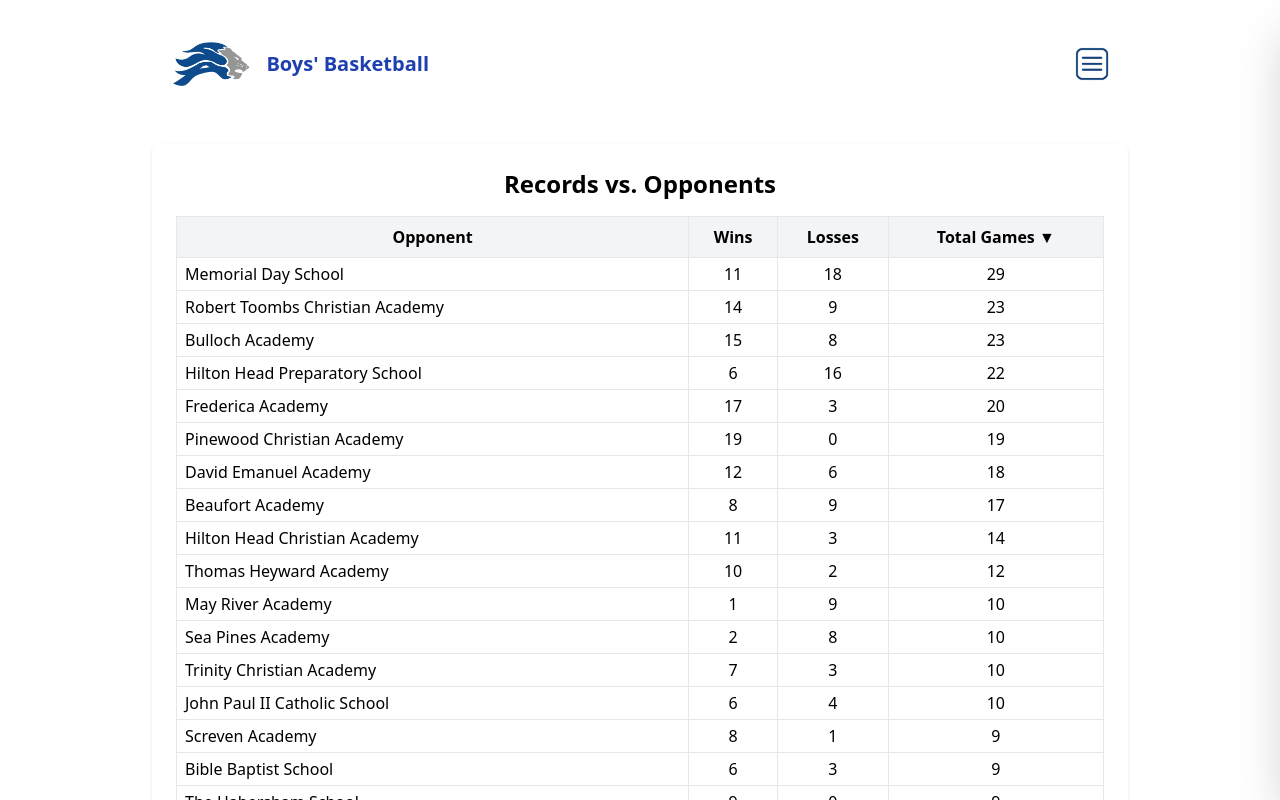
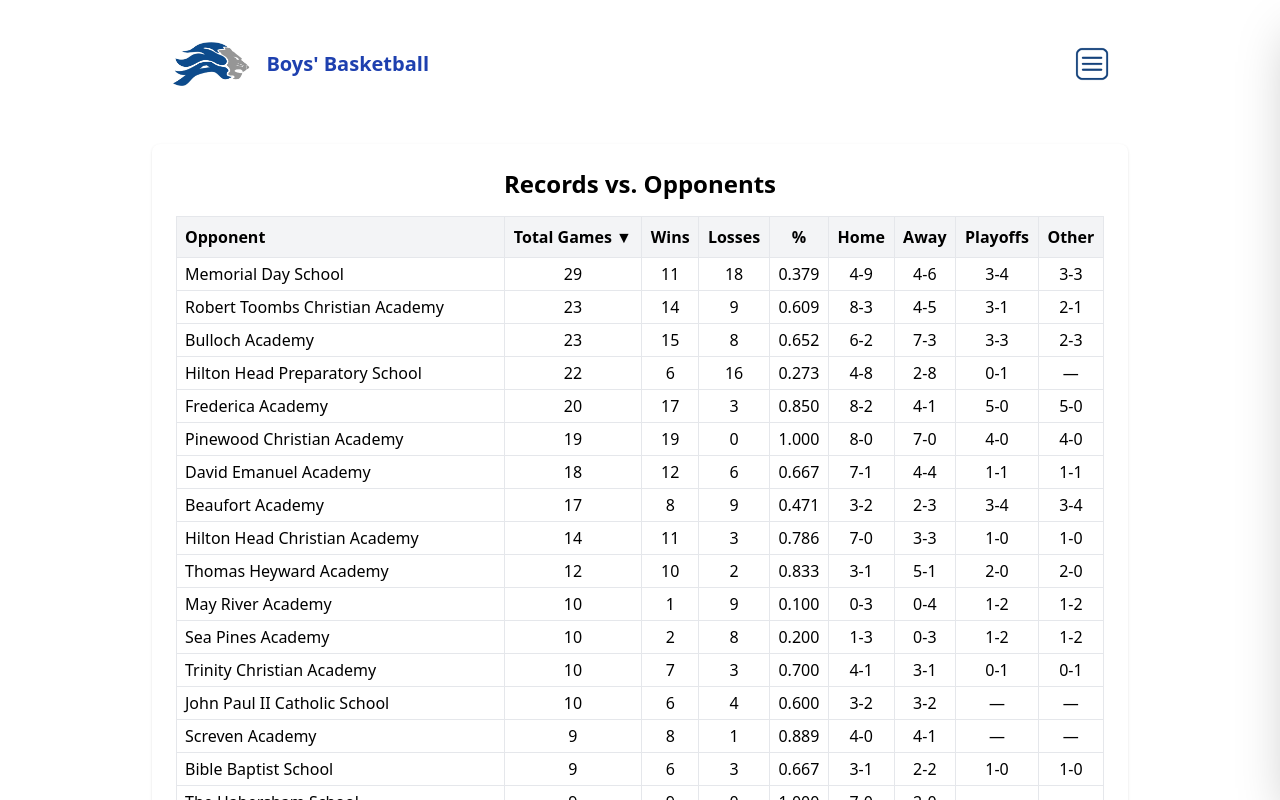
Before and after one commit to newonda1/st-andrews-basketball, a React (Vite) app: page /athletics/boys/basketball/records/opponents in a window 1280 px wide. Shown: the top 800 px of the page. Built offline with nearby package versions, Linux system fonts and the light colour scheme.

Commit message:
Update RecordsVsOpponents.jsx

```diff
--- a/src/boys/basketball/pages/RecordsVsOpponents.jsx
+++ b/src/boys/basketball/pages/RecordsVsOpponents.jsx
@@ -31,7 +31,6 @@ function RecordsVsOpponents() {
   };
 
   const gameTypeLabel = (g) => {
-    // Adjust these to match your exact schema if needed
     const t =
       g.GameType ?? g.Type ?? g.GameCategory ?? g.Category ?? g.SeasonType ?? "";
     const s = String(t).trim();
@@ -40,17 +39,45 @@ function RecordsVsOpponents() {
   };
 
   const resultLabel = (g) => {
-    // If Result is "Unknown" (or missing), we show "—"
     const r = (g?.Result ?? "").toString().trim();
     if (!r || r.toLowerCase() === "unknown") return "—";
     return r;
   };
 
   const locationLabel = (g) => {
-    // Your data uses LocationType (Home/Away/Neutral), but keep fallback options.
     const loc = g.LocationType ?? g.Location ?? g.Site ?? "";
     const s = String(loc).trim();
     return s || "—";
+  };
+
+  const scoreLabel = (g) => {
+    const team = g?.TeamScore;
+    const opp = g?.OpponentScore;
+
+    if (team == null || opp == null) return "—";
+    return `${team}-${opp}`;
+  };
+
+  const isPlayoffGame = (g) => {
+    const t =
+      g.GameType ?? g.Type ?? g.GameCategory ?? g.Category ?? g.SeasonType ?? "";
+    const s = String(t).trim().toLowerCase();
+    if (!s) return false;
+    // Adjust keywords as needed based on your data
+    return (
+      s.includes("playoff") ||
+      s.includes("tournament") ||
+      s.includes("state") ||
+      s.includes("semifinal") ||
+      s.includes("quarterfinal") ||
+      s.includes("championship")
+    );
+  };
+
+  const formatSubRecord = (wins, losses) => {
+    const total = wins + losses;
+    if (total === 0) return "—";
+    return `${wins}-${losses}`;
   };
 
   // --- Fetch data (games + stats + players) ---
@@ -61,7 +88,7 @@ function RecordsVsOpponents() {
       fetch("/data/boys/basketball/players.json").then((r) => r.json()),
     ])
       .then(([gamesData, statsData, playersData]) => {
-        // 3) Remove "Unknown" opponent games from this page entirely
+        // Remove "Unknown" opponent games from this page entirely
         const filteredGames = (gamesData || []).filter((g) => {
           const opp = (g?.Opponent ?? "").toString().trim();
           return opp && opp.toLowerCase() !== "unknown";
@@ -71,19 +98,64 @@ function RecordsVsOpponents() {
         setPlayerGameStats(statsData || []);
         setPlayers(playersData || []);
 
-        // Build opponent records from filtered games
+        // Build opponent records with breakdowns
         const records = {};
         filteredGames.forEach((game) => {
           const name = game.Opponent;
-          if (!records[name]) records[name] = { wins: 0, losses: 0 };
+          if (!records[name]) {
+            records[name] = {
+              wins: 0,
+              losses: 0,
+              homeWins: 0,
+              homeLosses: 0,
+              awayWins: 0,
+              awayLosses: 0,
+              playoffWins: 0,
+              playoffLosses: 0,
+              otherWins: 0,
+              otherLosses: 0,
+            };
+          }
 
-          if (game.Result === "W") records[name].wins += 1;
-          else if (game.Result === "L") records[name].losses += 1;
+          const res = (game.Result ?? "").toString().trim().toUpperCase();
+          const isWin = res === "W";
+          const isLoss = res === "L";
+
+          if (isWin) records[name].wins += 1;
+          else if (isLoss) records[name].losses += 1;
+
+          const locRaw = (
+            game.LocationType ??
+            game.Location ??
+            game.Site ??
+            ""
+          )
+            .toString()
+            .trim()
+            .toLowerCase();
+
+          if (locRaw === "home") {
+            if (isWin) records[name].homeWins += 1;
+            else if (isLoss) records[name].homeLosses += 1;
+          } else if (locRaw === "away") {
+            if (isWin) records[name].awayWins += 1;
+            else if (isLoss) records[name].awayLosses += 1;
+          } else {
+            if (isWin) records[name].otherWins += 1;
+            else if (isLoss) records[name].otherLosses += 1;
+          }
+
+          if (isPlayoffGame(game)) {
+            if (isWin) records[name].playoffWins += 1;
+            else if (isLoss) records[name].playoffLosses += 1;
+          }
         });
 
         setOpponentRecords(records);
       })
-      .catch((err) => console.error("Failed to load data for RecordsVsOpponents", err));
+      .catch((err) =>
+        console.error("Failed to load data for RecordsVsOpponents", err)
+      );
   }, []);
 
   const handleSort = (field) => {
@@ -112,8 +184,13 @@ function RecordsVsOpponents() {
       } else if (sortField === "Losses") {
         aVal = a[1].losses;
         bVal = b[1].losses;
+      } else if (sortField === "Pct") {
+        const aTotal = a[1].wins + a[1].losses;
+        const bTotal = b[1].wins + b[1].losses;
+        aVal = aTotal > 0 ? a[1].wins / aTotal : 0;
+        bVal = bTotal > 0 ? b[1].wins / bTotal : 0;
       } else {
-        // Total
+        // Total games
         aVal = a[1].wins + a[1].losses;
         bVal = b[1].wins + b[1].losses;
       }
@@ -143,7 +220,6 @@ function RecordsVsOpponents() {
   }, [games]);
 
   const leadingScorerByGameId = useMemo(() => {
-    // Build a quick lookup: GameID -> { PlayerID, Points }
     const map = new Map();
 
     for (const row of playerGameStats) {
@@ -153,7 +229,6 @@ function RecordsVsOpponents() {
       const pts = safeNum(row?.Points);
       const existing = map.get(String(gid));
 
-      // if we haven't set it yet, or this row beats it, replace
       if (!existing || pts > existing.Points) {
         map.set(String(gid), { PlayerID: row.PlayerID, Points: pts });
       }
@@ -163,7 +238,6 @@ function RecordsVsOpponents() {
   }, [playerGameStats]);
 
   const leadingScorerLabel = (game) => {
-    // 2) If Result is "Unknown" show dash for Result + Leading Scorer
     const r = (game?.Result ?? "").toString().trim().toLowerCase();
     if (!r || r === "unknown") return "—";
 
@@ -172,8 +246,6 @@ function RecordsVsOpponents() {
 
     const name = getPlayerName(lead.PlayerID);
     const pts = safeNum(lead.Points);
-
-    // if there are no stats recorded yet, points may be 0; still show if that's what data says
     return `${name} - ${pts} points`;
   };
 
@@ -186,22 +258,42 @@ function RecordsVsOpponents() {
           <thead>
             <tr className="bg-gray-100">
               <th
-                className="border p-2 cursor-pointer"
+                className="border p-2 cursor-pointer text-left"
                 onClick={() => handleSort("Opponent")}
               >
                 Opponent{" "}
                 {sortField === "Opponent" && (sortDirection === "asc" ? "▲" : "▼")}
               </th>
-              <th className="border p-2 cursor-pointer" onClick={() => handleSort("Wins")}>
-                Wins {sortField === "Wins" && (sortDirection === "asc" ? "▲" : "▼")}
-              </th>
-              <th className="border p-2 cursor-pointer" onClick={() => handleSort("Losses")}>
-                Losses {sortField === "Losses" && (sortDirection === "asc" ? "▲" : "▼")}
-              </th>
-              <th className="border p-2 cursor-pointer" onClick={() => handleSort("Total")}>
+              <th
+                className="border p-2 cursor-pointer"
+                onClick={() => handleSort("Total")}
+              >
                 Total Games{" "}
                 {sortField === "Total" && (sortDirection === "asc" ? "▲" : "▼")}
               </th>
+              <th
+                className="border p-2 cursor-pointer"
+                onClick={() => handleSort("Wins")}
+              >
+                Wins {sortField === "Wins" && (sortDirection === "asc" ? "▲" : "▼")}
+              </th>
+              <th
+                className="border p-2 cursor-pointer"
+                onClick={() => handleSort("Losses")}
+              >
+                Losses{" "}
+                {sortField === "Losses" && (sortDirection === "asc" ? "▲" : "▼")}
+              </th>
+              <th
+                className="border p-2 cursor-pointer"
+                onClick={() => handleSort("Pct")}
+              >
+                % {sortField === "Pct" && (sortDirection === "asc" ? "▲" : "▼")}
+              </th>
+              <th className="border p-2">Home</th>
+              <th className="border p-2">Away</th>
+              <th className="border p-2">Playoffs</th>
+              <th className="border p-2">Other</th>
             </tr>
           </thead>
 
@@ -210,21 +302,40 @@ function RecordsVsOpponents() {
               const isExpanded = expandedOpponent === opponent;
               const gamesAgainst = gamesByOpponent.get(opponent) || [];
 
+              const totalGames = record.wins + record.losses;
+              const pct =
+                totalGames > 0 ? (record.wins / totalGames).toFixed(3) : "—";
+
               return (
                 <React.Fragment key={`${opponent}-${idx}`}>
                   <tr
                     className="hover:bg-gray-50 cursor-pointer"
                     onClick={() => toggleOpponent(opponent)}
                   >
-                    <td className="border px-2 py-1 font-medium text-left">{opponent}</td>
+                    <td className="border px-2 py-1 font-medium text-left">
+                      {opponent}
+                    </td>
+                    <td className="border px-2 py-1">{totalGames}</td>
                     <td className="border px-2 py-1">{record.wins}</td>
                     <td className="border px-2 py-1">{record.losses}</td>
-                    <td className="border px-2 py-1">{record.wins + record.losses}</td>
+                    <td className="border px-2 py-1">{pct}</td>
+                    <td className="border px-2 py-1">
+                      {formatSubRecord(record.homeWins, record.homeLosses)}
+                    </td>
+                    <td className="border px-2 py-1">
+                      {formatSubRecord(record.awayWins, record.awayLosses)}
+                    </td>
+                    <td className="border px-2 py-1">
+                      {formatSubRecord(record.playoffWins, record.playoffLosses)}
+                    </td>
+                    <td className="border px-2 py-1">
+                      {formatSubRecord(record.otherWins, record.otherLosses)}
+                    </td>
                   </tr>
 
                   {isExpanded && (
                     <tr>
-                      <td colSpan="4" className="bg-gray-50 px-3 py-3">
+                      <td colSpan={9} className="bg-gray-50 px-3 py-3">
                         <div className="overflow-x-auto">
                           <table className="w-full text-xs sm:text-sm text-center border bg-white rounded">
                             <thead className="bg-gray-100">
@@ -233,12 +344,18 @@ function RecordsVsOpponents() {
                                 <th className="border px-2 py-1">Location</th>
                                 <th className="border px-2 py-1">Game Type</th>
                                 <th className="border px-2 py-1">Result</th>
-                                <th className="border px-2 py-1">SAS Leading Scorer</th>
+                                <th className="border px-2 py-1">Score</th>
+                                <th className="border px-2 py-1">
+                                  SAS Leading Scorer
+                                </th>
                               </tr>
                             </thead>
                             <tbody>
                               {gamesAgainst.map((game, i) => (
-                                <tr key={`${game.GameID ?? i}-${i}`} className={i % 2 ? "bg-gray-50" : "bg-white"}>
+                                <tr
+                                  key={`${game.GameID ?? i}-${i}`}
+                                  className={i % 2 ? "bg-gray-50" : "bg-white"}
+                                >
                                   <td className="border px-2 py-1 whitespace-nowrap">
                                     {formatDateUTC(game.Date)}
                                   </td>
@@ -251,6 +368,9 @@ function RecordsVsOpponents() {
                                   <td className="border px-2 py-1 whitespace-nowrap">
                                     {resultLabel(game)}
                                   </td>
+                                  <td className="border px-2 py-1 whitespace-nowrap">
+                                    {scoreLabel(game)}
+                                  </td>
                                   <td className="border px-2 py-1 text-left">
                                     {leadingScorerLabel(game)}
                                   </td>
@@ -259,7 +379,10 @@ function RecordsVsOpponents() {
 
                               {gamesAgainst.length === 0 && (
                                 <tr>
-                                  <td colSpan={5} className="border px-2 py-3 text-gray-600">
+                                  <td
+                                    colSpan={6}
+                                    className="border px-2 py-3 text-gray-600"
+                                  >
                                     No games found.
                                   </td>
                                 </tr>
```
